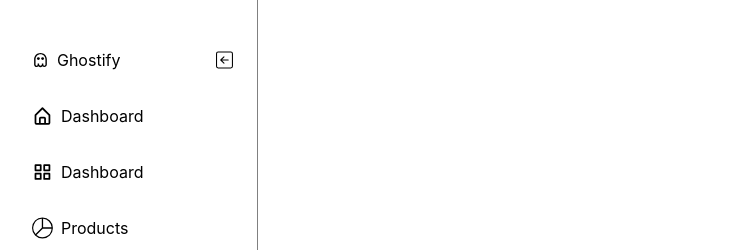
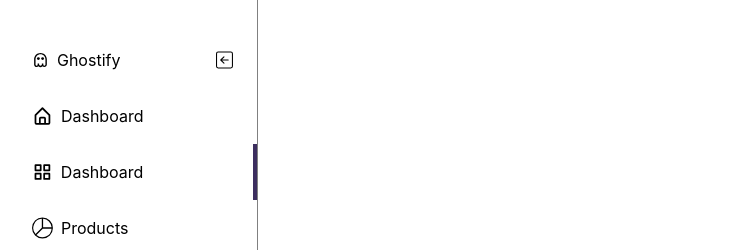
Before and after one commit to krames12/boilerplate-next-app, a Next.js app: page / in a window 1280 px wide. Shown: the top 250 px of the page, without its empty margins (0-752 px from the left). Built offline with nearby package versions, Linux system fonts and the light colour scheme.

Commit message:
cleaned up nav listings, added current page indicator

```diff
--- a/components/Navigation/Navigation.jsx
+++ b/components/Navigation/Navigation.jsx
@@ -27,41 +27,32 @@ const Navigation = () => {
         }
       </div>
       <ul className={styles["nav-menu-listing"]}>
-        <li className={styles["nav-menu-item"]}>
         <NavigationItem
           isExpanded={isExpanded}
           content="Dashboard"
           Icon={BiHomeAlt}
         />
-        </li>
-        <li className={styles["nav-menu-item"]}>
         <NavigationItem
           isExpanded={isExpanded}
           content="Dashboard"
           Icon={BiGridAlt}
+          isCurrentPage={true}
         />
-        </li>
-        <li className={styles["nav-menu-item"]}>
         <NavigationItem
           isExpanded={isExpanded}
           content="Products"
           Icon={BsPieChart}
         />
-        </li>
-        <li className={styles["nav-menu-item"]}>
         <NavigationItem
           isExpanded={isExpanded}
           content="Messages"
           Icon={BiEnvelopeOpen}
         />
-        </li>
-        <li className={styles["nav-menu-item"]}>
         <NavigationItem
           isExpanded={isExpanded}
           content="Calendar"
           Icon={BiCalendarCheck}
         />
-        </li>
       </ul>
     </nav>
   )
--- a/components/NavigationItem/NavigationItem.jsx
+++ b/components/NavigationItem/NavigationItem.jsx
@@ -1,10 +1,10 @@
 import React from "react";
 import styles from "./index.module.css";
 
-const NavigationItem = ({isExpanded, content, Icon}) => {
+const NavigationItem = ({content, Icon, isCurrentPage, isExpanded}) => {
 
   return (
-    <li className={styles["nav-menu-item"]}>
+    <li className={`${styles["nav-menu-item"]} ${ isCurrentPage ? styles["current-page"] : ""}`}>
       <Icon className={styles.icon} />
       <span className={`${styles["nav-item-content"]} ${ !isExpanded ? `${styles.collapsed}` : ""}`}>{content}</span>
     </li>
--- a/components/NavigationItem/index.module.css
+++ b/components/NavigationItem/index.module.css
@@ -2,6 +2,7 @@
   display: flex;
   align-items: center;
   padding: 1rem 0;
+  width: 100%;
 }
 
 .icon {
@@ -19,3 +20,7 @@
 .collapsed {
   width: 0%;
 }
+
+.current-page {
+  border-right: 4px solid #3C2E5F;
+}
```
Lines whose indentation alone changed are shown as unchanged.
